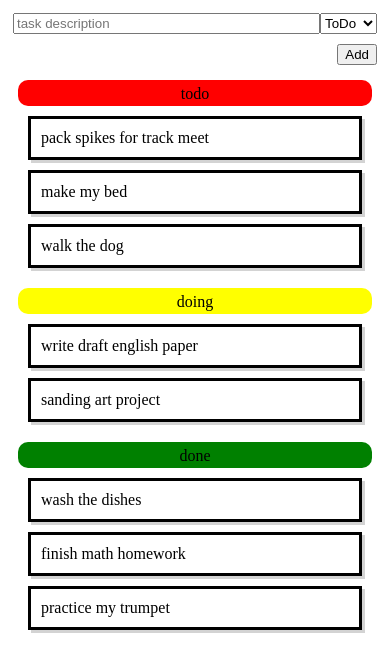
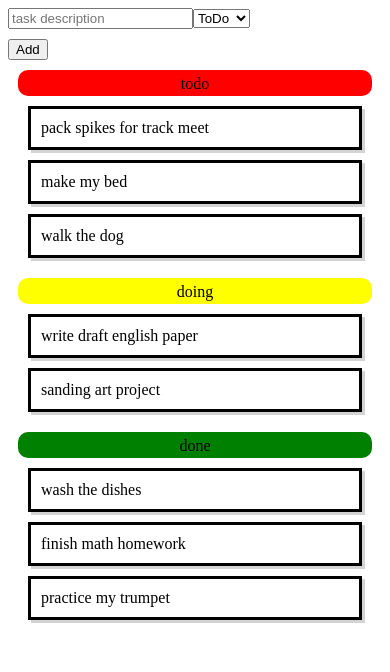
Before and after one commit to knightmoves-schools/capstone-081-form-width-dpalmieri-1, a website: page index.html in a window 390 px wide. Drawn offline with Linux system fonts and the light colour scheme.

Commit message:
Added max-width

```diff
--- a/index.html
+++ b/index.html
@@ -7,6 +7,12 @@
     <style>
         .task-form-row {
             display: flex;
+            max-width:625px;
+        }
+        @media only screen and (max-width:625px) {
+            .task-form-row {
+                display:table-row;
+            }
         }
     </style>
 </head>
```
